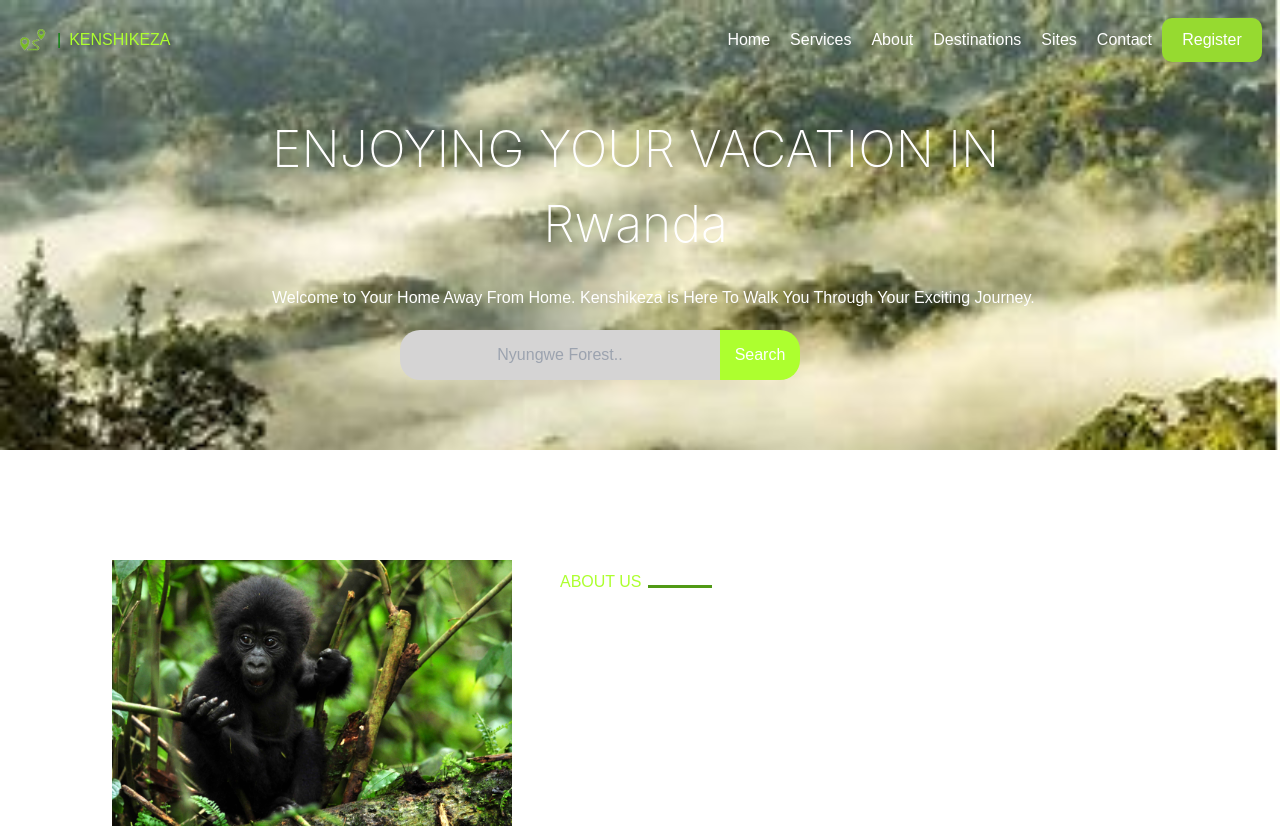
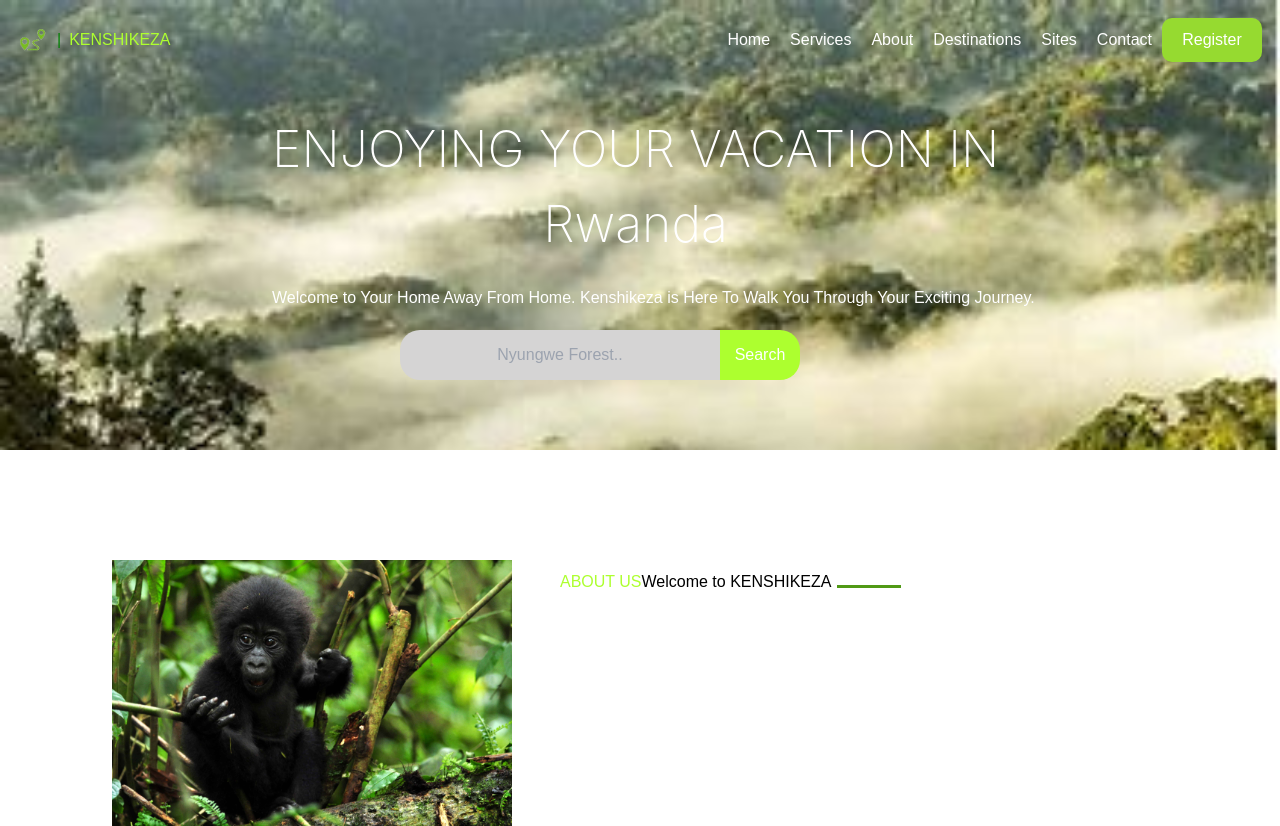
Before and after one commit to SIGYE/Keshikeza, a React (Create React App) app: page / in a window 1280 px wide. Built offline with nearby package versions, Linux system fonts and the light colour scheme.

Commit message:
about-us  styling

```diff
--- a/src/components/About/About.css
+++ b/src/components/About/About.css
@@ -15,7 +15,7 @@
     left: 35rem;
     margin-top: -16rem;
 }
-.texts h1{
+.texts h2{
     color: greenyellow;
     flex: 1;
 }
@@ -25,3 +25,6 @@
    width: min-content;
    margin-top: 10px;
 }
+.texts h1{
+    position: relative;
+}
--- a/src/components/About/About.jsx
+++ b/src/components/About/About.jsx
@@ -12,7 +12,8 @@ const About = () => {
     </div>
     <div className="texts">
       <img src={Line4} alt=""/>
-      <h1>ABOUT US</h1>
+      <h2>ABOUT US</h2>
+      <h1>Welcome to KENSHIKEZA</h1>
     </div>
     </>
 
```
